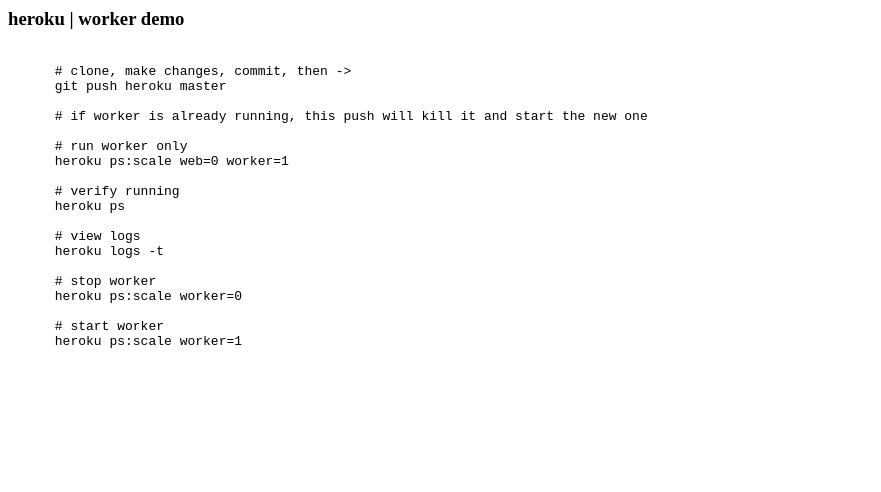
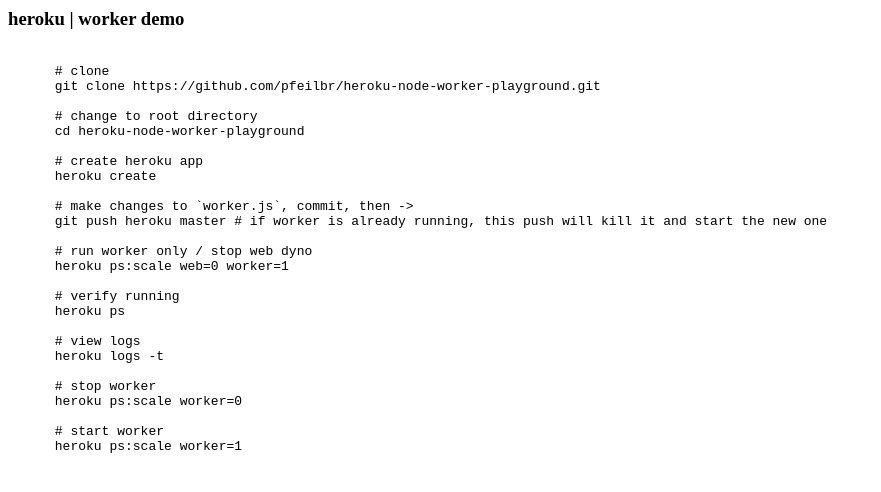
Before and after one commit to pfeilbr/heroku-node-worker-playground, a website: page index.html in a window 1280 px wide. Shown: the whole page, without its empty margins (0-881 px from the left). Drawn offline with Linux system fonts and the light colour scheme.

Commit message:
readme update

```diff
--- a/index.html
+++ b/index.html
@@ -13,12 +13,19 @@
     <h3>heroku | worker demo</h3>
     <pre>
     <code>
-      # clone, make changes, commit, then ->
-      git push heroku master
+      # clone
+      git clone https://github.com/pfeilbr/heroku-node-worker-playground.git
 
-      # if worker is already running, this push will kill it and start the new one
+      # change to root directory
+      cd heroku-node-worker-playground
 
-      # run worker only
+      # create heroku app
+      heroku create
+
+      # make changes to `worker.js`, commit, then ->
+      git push heroku master # if worker is already running, this push will kill it and start the new one
+
+      # run worker only / stop web dyno
       heroku ps:scale web=0 worker=1
 
       # verify running
```
Also changed, not shown: README.md.
